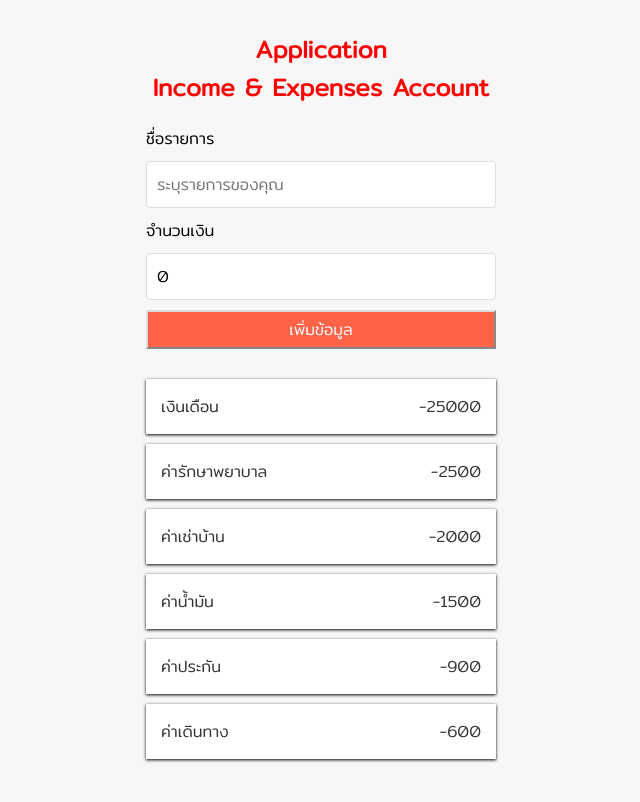
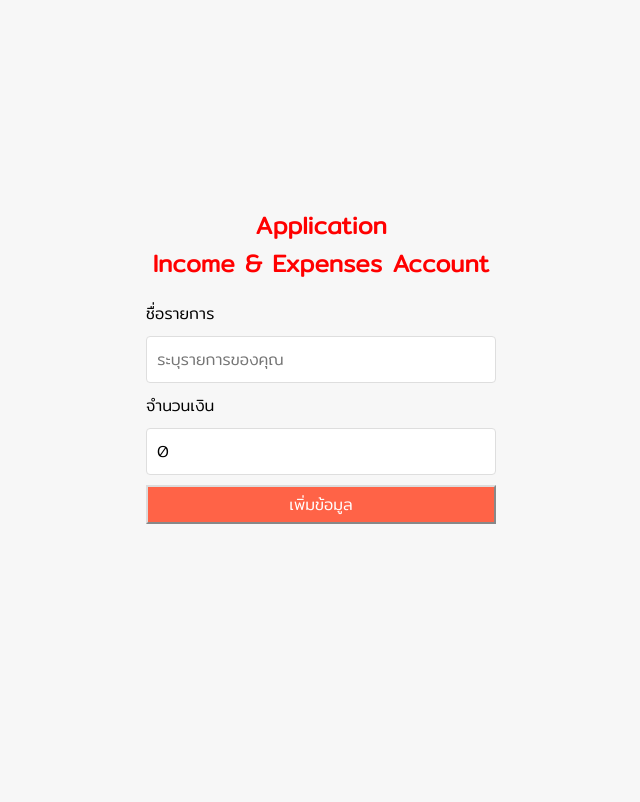
Before and after one commit to JJwachi23/JavaScript, a React (Create React App) app in the folder my-app/: page / in a window 1280 px wide. Shown: the top 802 px of the page, without its empty margins (319-959 px from the left). Built offline with nearby package versions, Linux system fonts and the light colour scheme; the HTML template or start-up script is replaced by a standard one.

Commit message:
wachirawit

```diff
--- a/my-app/src/App.js
+++ b/my-app/src/App.js
@@ -12,16 +12,13 @@ import { useState } from 'react';
 function App() {
 
 const Design = {color: 'red', textAlign: 'center', fontSize: '1.5rem' };
-const initData = [
-  {id:1, title: "เงินเดือน", amount: 25000},
-  {id:2, title: "ค่ารักษาพยาบาล", amount: 2500},
-  {id:3, title: "ค่าเช่าบ้าน", amount: 2000},
-  {id:4, title: "ค่าน้ำมัน", amount: 1500},
-  {id:5, title: "ค่าประกัน", amount: 900},
-  {id:6, title: "ค่าเดินทาง", amount: 600}
-];
+// const initData = [
+//   {id:1, title: "เงินเดือน", amount: 25000},
+//   {id:2, title: "ค่ารักษาพยาบาล", amount: 2500},
+//   {id:3, title: "ค่าเช่าบ้าน", amount: 2000},
+// ];
 
-const [items,setItems] = useState(initData);
+const [items,setItems] = useState([]);
 
 const onAddNewItem = (newItem) => {
   setItems ((prevItem) =>{
--- /dev/null
+++ b/my-app/src/input.css
@@ -0,0 +1,3 @@
+@tailwind base;
+@tailwind components;
+@tailwind utilities;
--- a/package.json
+++ b/package.json
@@ -2,5 +2,8 @@
   "dependencies": {
     "prop-types": "^15.8.1",
     "uuid": "^9.0.0"
+  },
+  "devDependencies": {
+    "tailwindcss": "^3.2.4"
   }
 }
```
Also changed, not shown: tailwind.config.js (added, +8 -0 lines), 2 other files (tests, documents, lock files or other folders).
